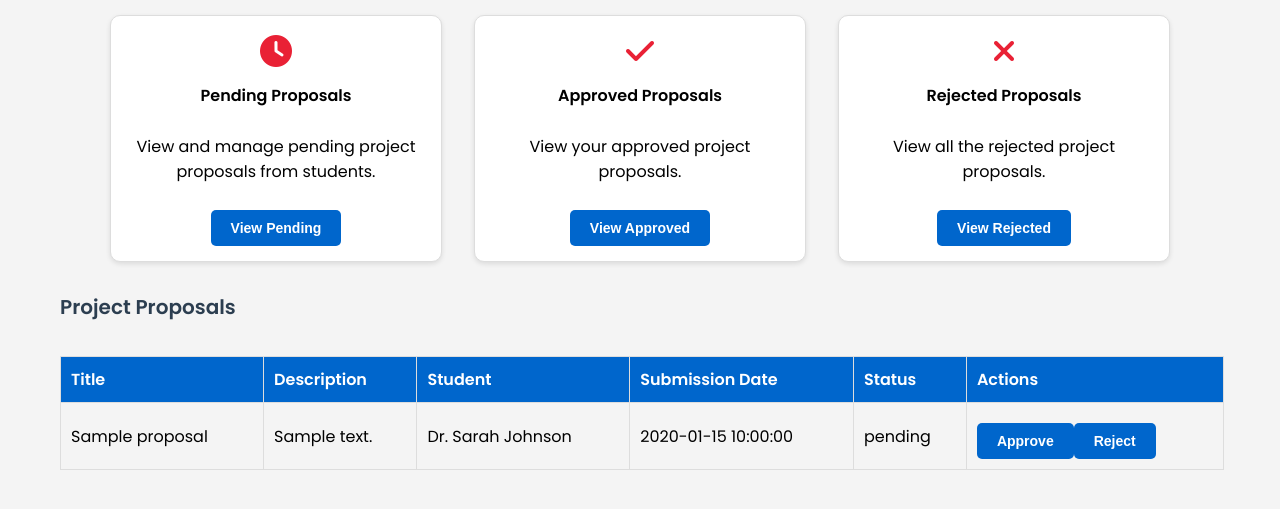
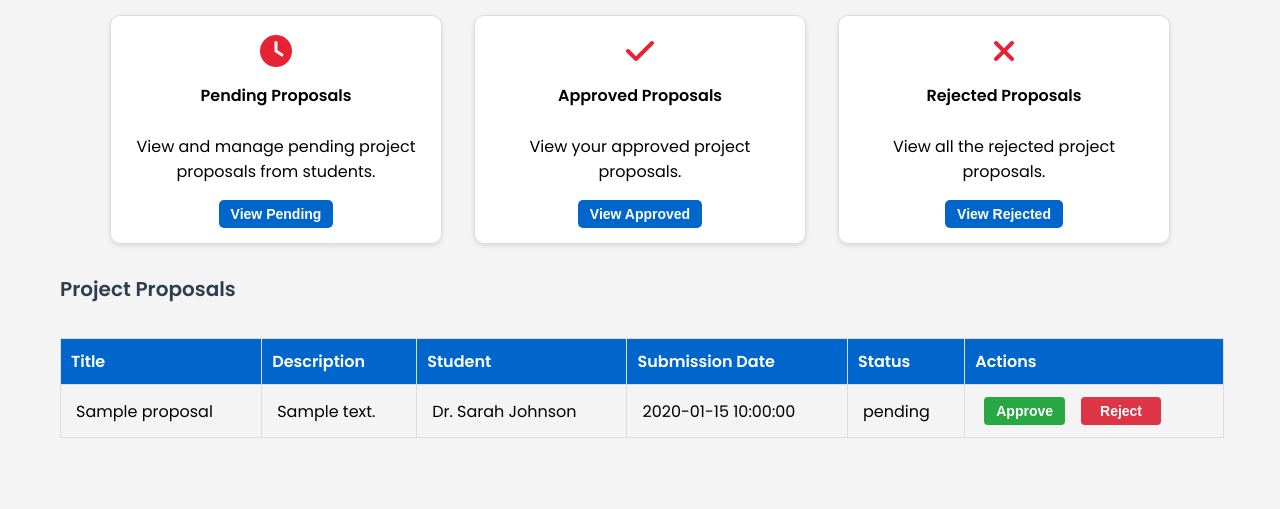
Before and after one commit to YongJinYit1214/final-year-project-management-system, a PHP site: page /pages/supervisor-dashboard/manage-proposals.php in a window 1280 px wide. Shown: the part 218-727 px from the top of the page. Run offline with PHP 8.4, Linux system fonts and the light colour scheme; the visitor is signed in with stand-in values (Sample User, id 1); data comes from the database, SQL or seed files in the repository; tables that the repository leaves empty hold one stand-in row (values such as "Sample post").

Commit message:
Update manage-proposals.php

```diff
--- a/pages/supervisor-dashboard/manage-proposals.php
+++ b/pages/supervisor-dashboard/manage-proposals.php
@@ -34,6 +34,54 @@ require_once '../../auth/auth_check.php';
         }
         .back-btn i {
             font-size: 16px;
+        }
+
+        /* New styles for action buttons */
+        .action-btn {
+            padding: 6px 12px;
+            margin: 0 4px;
+            font-size: 14px;
+            min-width: 80px;
+        }
+
+        .approve-btn {
+            background-color: #28a745;
+            color: white;
+            border: none;
+            border-radius: 4px;
+            cursor: pointer;
+            transition: background-color 0.2s;
+        }
+
+        .reject-btn {
+            background-color: #dc3545;
+            color: white;
+            border: none;
+            border-radius: 4px;
+            cursor: pointer;
+            transition: background-color 0.2s;
+        }
+
+        .approve-btn:hover {
+            background-color: #218838;
+        }
+
+        .reject-btn:hover {
+            background-color: #c82333;
+        }
+
+        /* Adjust table cell padding */
+        .submission-table td {
+            padding: 12px 15px;
+            vertical-align: middle;
+        }
+
+        /* Add flex container for buttons */
+        .button-container {
+            display: flex;
+            gap: 8px;
+            justify-content: flex-start;
+            align-items: center;
         }
     </style>
 </head>
@@ -123,8 +171,10 @@ require_once '../../auth/auth_check.php';
                     echo "<td>" . htmlspecialchars($row['status']) . "</td>";
                     echo "<td>";
                     if ($row['status'] === 'pending') {
+                        echo "<div class='button-container'>";
                         echo "<button onclick='approveProposal(" . $row['proposal_id'] . ")' class='action-btn approve-btn'>Approve</button>";
                         echo "<button onclick='rejectProposal(" . $row['proposal_id'] . ")' class='action-btn reject-btn'>Reject</button>";
+                        echo "</div>";
                     }
                     echo "</td>";
                     echo "</tr>";
```
